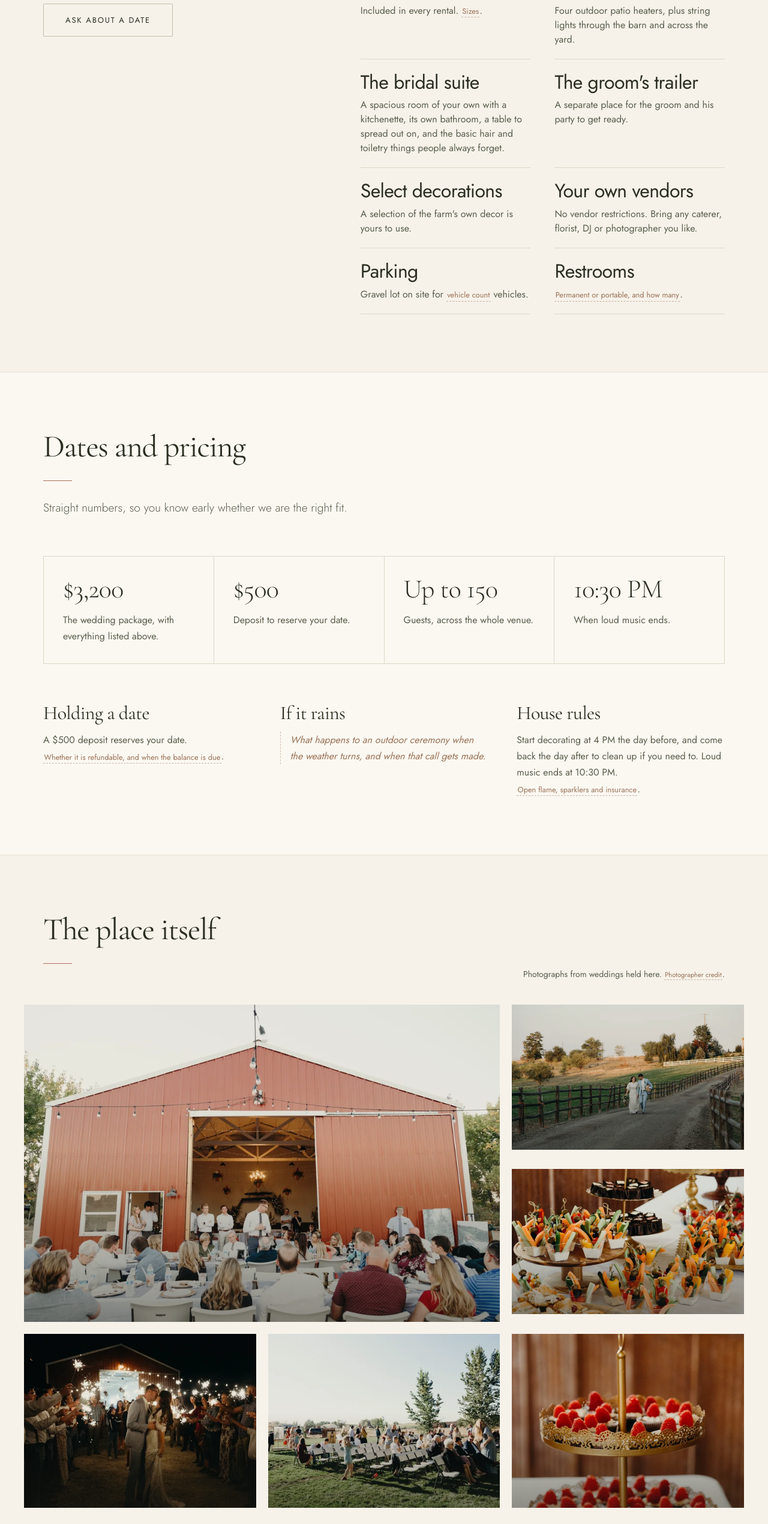
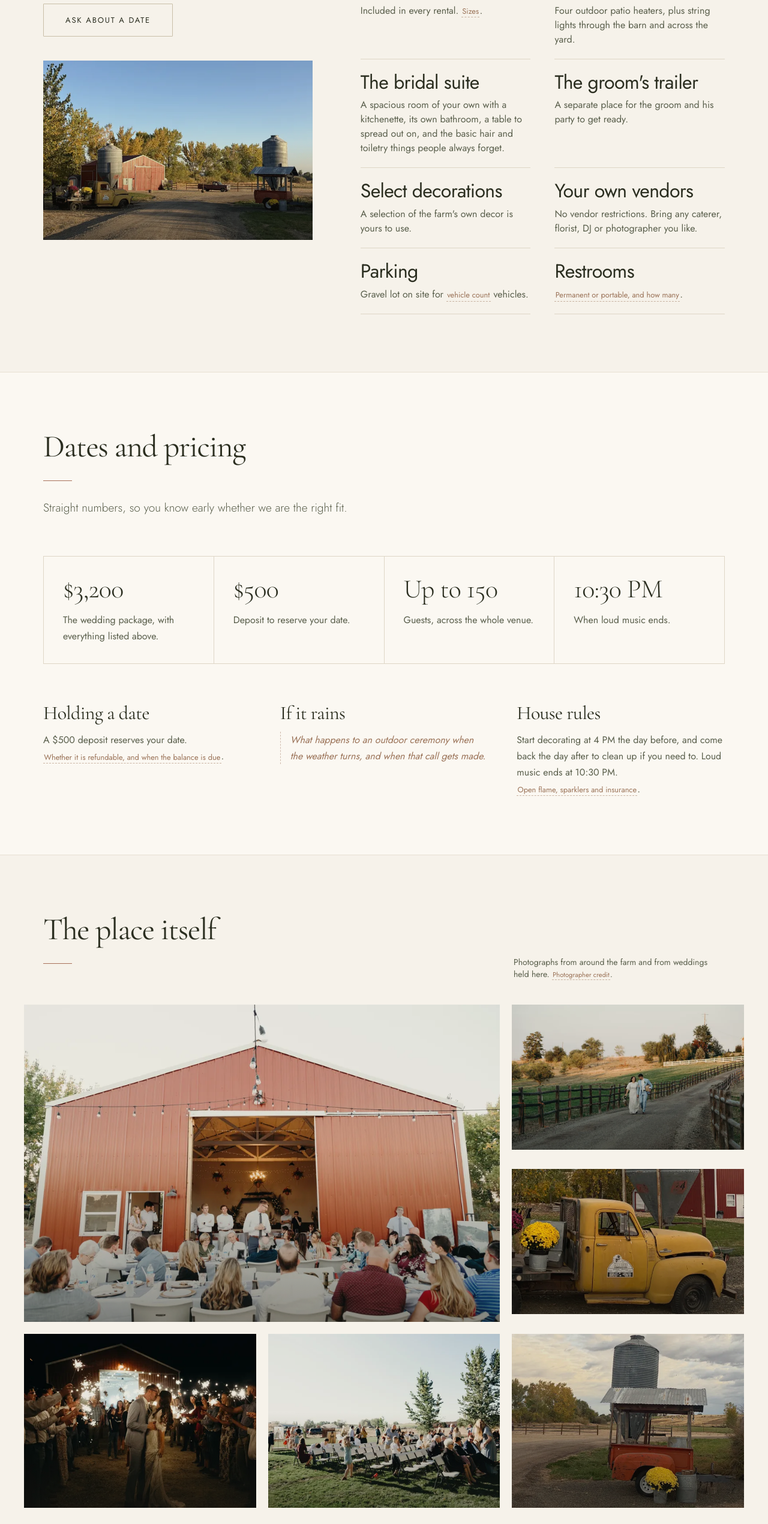
Before and after one commit to BrianCCM/hill-krest-farms-preview, a plain HTML site: page v1-heirloom/index.html in a window 1280 px wide. Shown: the part 2999-5540 px from the top of the page at 60% size. Drawn offline with nearby package versions, Linux system fonts and the light colour scheme.

Commit message:
Heirloom: farmyard, yellow truck and truck-bed bar photos from the client
Co-Authored-By: Claude Opus 5.5 <noreply@anthropic.com>

```diff
--- a/v1-heirloom/index.html
+++ b/v1-heirloom/index.html
@@ -339,6 +339,12 @@ tailwind.config = {
           Everything below comes with your weekend. Nothing here is an add-on.
         </p>
         <a href="#inquire" class="btn btn-ghost mt-8">Ask about a date</a>
+        <div class="img-wrap img-tone aspect-[3/2] mt-[var(--s-4)]">
+          <img src="../images/farmyard-1000.webp"
+               srcset="../images/farmyard-700.webp 700w, ../images/farmyard-1000.webp 1000w, ../images/farmyard.webp 1400w"
+               sizes="(max-width:1024px) 100vw, 30rem"
+               alt="The farmyard in evening light: the yellow truck, grain bins, the red barn and the truck-bed bar along the gravel lane" width="1400" height="903" loading="lazy">
+        </div>
       </div>
 
       <div class="rise">
@@ -445,7 +451,7 @@ tailwind.config = {
         <hr class="rule-short my-7">
       </div>
       <p class="text-ink-mid text-sm max-w-[22rem]">
-        Photographs from weddings held here. <span class="tbd">Photographer credit</span>.
+        Photographs from around the farm and from weddings held here. <span class="tbd">Photographer credit</span>.
       </p>
     </div>
   </div>
@@ -461,7 +467,7 @@ tailwind.config = {
           <img src="../images/lane-couple.webp" srcset="../images/lane-couple-640.webp 640w, ../images/lane-couple-1000.webp 1000w" sizes="(max-width:1024px) 50vw, 25rem" alt="A couple walking the gravel lane at dusk with the fence line and hills behind" width="1000" height="667" loading="lazy">
         </div>
         <div class="img-wrap img-tone aspect-[4/3] lg:aspect-[16/10] rise">
-          <img src="../images/detail-food.webp" srcset="../images/detail-food-640.webp 640w, ../images/detail-food.webp 1000w" sizes="(max-width:1024px) 50vw, 25rem" alt="Appetisers and crudite cups laid along a white linen table against barn wood" width="1000" height="1000" loading="lazy">
+          <img src="../images/farm-truck.webp" srcset="../images/farm-truck-640.webp 640w, ../images/farm-truck.webp 1200w" sizes="(max-width:1024px) 50vw, 25rem" alt="The old yellow farm truck with pots of mums on its bed, the grain bin and red barn behind" width="1200" height="836" loading="lazy">
         </div>
       </div>
       <div class="img-wrap img-tone col-span-6 lg:col-span-4 aspect-[4/3] rise">
@@ -471,7 +477,7 @@ tailwind.config = {
         <img src="../images/ceremony-guests.webp" srcset="../images/ceremony-guests-600.webp 600w, ../images/ceremony-guests-900.webp 900w" sizes="(max-width:1024px) 50vw, 25rem" alt="Guests seated on the lawn for an outdoor ceremony under open sky" width="900" height="600" loading="lazy">
       </div>
       <div class="img-wrap img-tone col-span-12 lg:col-span-4 aspect-[4/3] rise">
-        <img src="../images/detail-dessert.webp" srcset="../images/detail-dessert-640.webp 640w, ../images/detail-dessert.webp 1000w" sizes="(max-width:1024px) 100vw, 25rem" alt="A gold tiered stand of raspberry tarts on a white linen table" width="1000" height="1250" loading="lazy">
+        <img src="../images/truck-bar.webp" srcset="../images/truck-bar-640.webp 640w, ../images/truck-bar.webp 1000w" sizes="(max-width:1024px) 100vw, 25rem" alt="An orange truck-bed bar under a tin roof and string lights, with yellow mums and a galvanised tub beside it" width="1000" height="751" loading="lazy">
       </div>
     </div>
   </div>
```
Also changed, not shown: images/farm-truck-640.webp (added), images/farm-truck.webp (added), images/farmyard-1000.webp (added), images/farmyard-700.webp (added), images/farmyard.webp (added), images/truck-bar-640.webp (added), images/truck-bar.webp (added).
